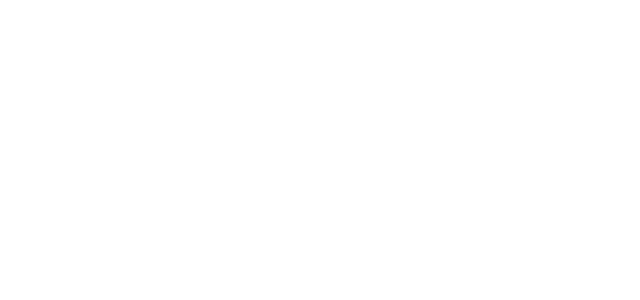
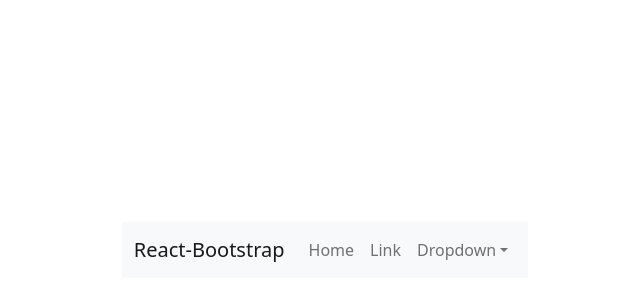
Before and after one commit to 0xRenegade/portfolio, a React (Vite) app: page / in a window 1280 px wide. Shown: the part 150-450 px from the top of the page, without its empty margins (315-955 px from the left). Built offline with nearby package versions, Linux system fonts and the light colour scheme.

Commit message:
add basic layout and navbar example

```diff
--- a/src/App.jsx
+++ b/src/App.jsx
@@ -1,5 +1,6 @@
 import { Router } from './router'
 import { Layout } from './components'
+import 'bootstrap/dist/css/bootstrap.min.css'
 import './App.css'
 
 const App = () => {
--- a/src/components/Layout.jsx
+++ b/src/components/Layout.jsx
@@ -1,3 +1,8 @@
-const Layout = () => {}
+// import { Container } from 'react-bootstrap'
+import { NavBar } from './'
+
+const Layout = () => {
+  return <NavBar />
+}
 
 export default Layout
--- /dev/null
+++ b/src/components/NavBar.jsx
@@ -0,0 +1,34 @@
+import Container from 'react-bootstrap/Container'
+import Nav from 'react-bootstrap/Nav'
+import Navbar from 'react-bootstrap/Navbar'
+import NavDropdown from 'react-bootstrap/NavDropdown'
+
+const NavBar = () => {
+  return (
+    <Navbar bg="light" expand="lg">
+      <Container>
+        <Navbar.Brand href="#home">React-Bootstrap</Navbar.Brand>
+        <Navbar.Toggle aria-controls="basic-navbar-nav" />
+        <Navbar.Collapse id="basic-navbar-nav">
+          <Nav className="me-auto">
+            <Nav.Link href="#home">Home</Nav.Link>
+            <Nav.Link href="#link">Link</Nav.Link>
+            <NavDropdown title="Dropdown" id="basic-nav-dropdown">
+              <NavDropdown.Item href="#action/3.1">Action</NavDropdown.Item>
+              <NavDropdown.Item href="#action/3.2">
+                Another action
+              </NavDropdown.Item>
+              <NavDropdown.Item href="#action/3.3">Something</NavDropdown.Item>
+              <NavDropdown.Divider />
+              <NavDropdown.Item href="#action/3.4">
+                Separated link
+              </NavDropdown.Item>
+            </NavDropdown>
+          </Nav>
+        </Navbar.Collapse>
+      </Container>
+    </Navbar>
+  )
+}
+
+export default NavBar
--- a/src/components/index.js
+++ b/src/components/index.js
@@ -1 +1,2 @@
 export { default as Layout } from './Layout'
+export { default as NavBar } from './NavBar'
```
